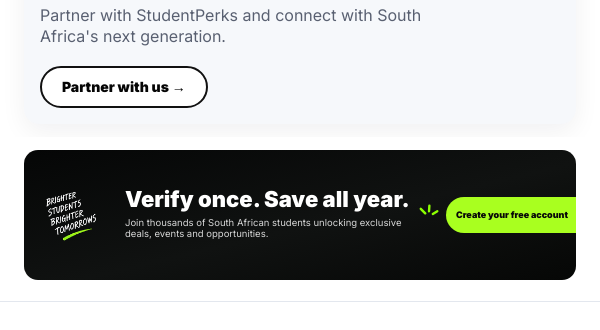
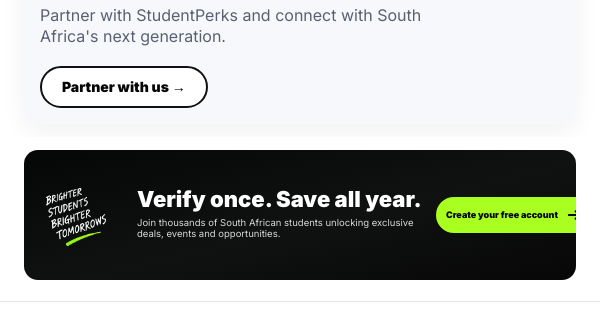
Before and after one commit to samuelhyerahyera7-sketch/studentperks, a plain HTML site: page index.html in a window 600 px wide. Shown: the part 2281-2611 px from the top of the page. Drawn offline with nearby package versions, Linux system fonts and the light colour scheme; no server answers.

Commit message:
Remove verify save rays

```diff
--- a/index.html
+++ b/index.html
@@ -1753,7 +1753,7 @@ body.public-redesign .applied-banner {
 }
 .verify-save {
   display: grid;
-  grid-template-columns: 128px minmax(0, 1fr) 42px auto;
+  grid-template-columns: 148px minmax(0, 1fr) auto;
   align-items: center;
   gap: 20px;
   min-height: 130px;
@@ -1764,7 +1764,7 @@ body.public-redesign .applied-banner {
   background: #050606 url('assets/sections/verify-save/background.svg') center/cover no-repeat;
 }
 .verify-save__mark {
-  width: 112px;
+  width: 132px;
   height: auto;
   display: block;
 }
@@ -1784,9 +1784,7 @@ body.public-redesign .applied-banner {
   line-height: 1.3;
 }
 .verify-save__rays {
-  width: 44px;
-  height: auto;
-  display: block;
+  display: none;
 }
 .verify-save__button {
   display: inline-flex;
@@ -1812,15 +1810,15 @@ body.public-redesign .applied-banner {
 }
 @media(max-width:900px){
   .verify-save {
-    grid-template-columns: 118px minmax(300px, 1fr) 28px auto;
-    grid-template-areas: "mark copy rays button";
+    grid-template-columns: 106px minmax(300px, 1fr) auto;
+    grid-template-areas: "mark copy button";
     column-gap: 10px;
     min-height: 130px;
     padding: 15px 22px;
   }
   .verify-save__mark {
     grid-area: mark;
-    width: 108px;
+    width: 100px;
     justify-self: center;
   }
   .verify-save__copy {
@@ -1836,8 +1834,7 @@ body.public-redesign .applied-banner {
   }
   .verify-save__rays {
     grid-area: rays;
-    display: block;
-    width: 28px;
+    display: none;
     justify-self: center;
   }
   .verify-save__button {
@@ -1855,22 +1852,22 @@ body.public-redesign .applied-banner {
 }
 @media(max-width:760px) and (min-width:561px){
   .verify-save {
-    grid-template-columns: 82px minmax(285px, 1fr) 22px auto;
+    grid-template-columns: 94px minmax(292px, 1fr) auto;
     column-gap: 7px;
     padding: 15px 12px;
   }
   .verify-save__mark {
-    width: 78px;
+    width: 94px;
   }
   .verify-save__copy h2 {
     font-size: 22px;
   }
   .verify-save__copy p {
-    max-width: 285px;
+    max-width: 292px;
     font-size: 9.5px;
   }
   .verify-save__rays {
-    width: 22px;
+    display: none;
   }
   .verify-save__button {
     min-height: 36px;
@@ -1887,7 +1884,7 @@ body.public-redesign .applied-banner {
     padding: 26px 22px;
   }
   .verify-save__mark {
-    width: 105px;
+    width: 122px;
   }
   .verify-save__copy h2 {
     font-size: 31px;
```
Also changed, not shown: screenshots/verify-save/verify-save-1024.png, screenshots/verify-save/verify-save-1440.png, screenshots/verify-save/verify-save-360.png, screenshots/verify-save/verify-save-390.png, screenshots/verify-save/verify-save-430.png, screenshots/verify-save/verify-save-768.png.
